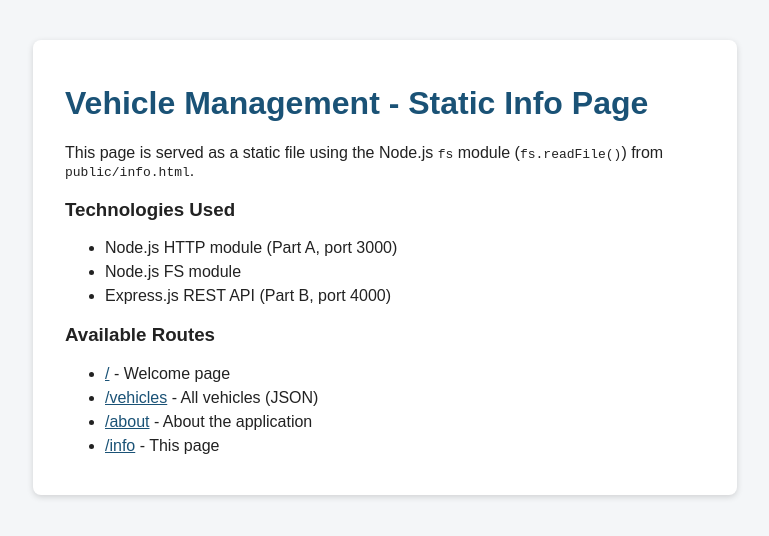
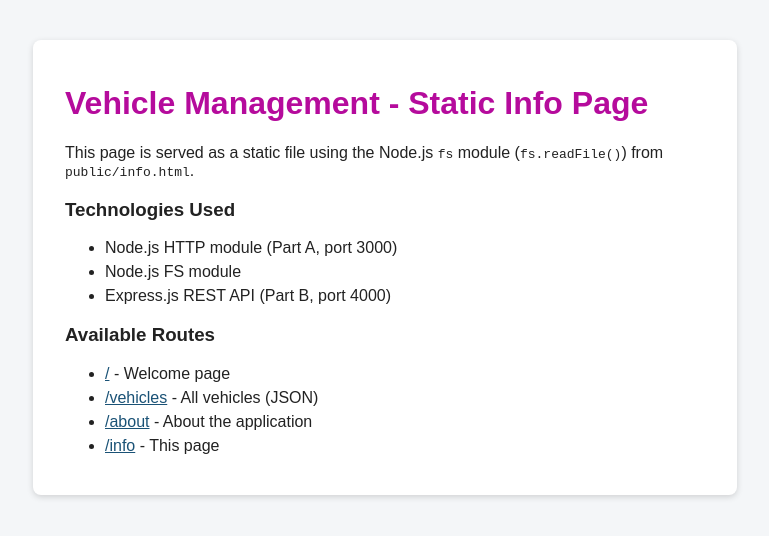
Before and after one commit to devansh082006/MT1-LABEXAM, a website: page public/info.html in a window 1280 px wide. Shown: the whole page, without its empty margins (255-1024 px from the left). Drawn offline with Linux system fonts and the light colour scheme.

```diff
--- a/public/info.html
+++ b/public/info.html
@@ -8,7 +8,7 @@
     body { font-family: Arial, sans-serif; margin: 40px; background: #f4f6f8; color: #222; }
     .card { max-width: 640px; margin: auto; background: #fff; padding: 24px 32px;
             border-radius: 8px; box-shadow: 0 2px 6px rgba(0,0,0,0.15); }
-    h1 { color: #1a5276; }
+    h1 { color: #b50b9c; }
     li { margin: 6px 0; }
     a { color: #1a5276; }
   </style>
```
Also changed, not shown: 1 other file.
